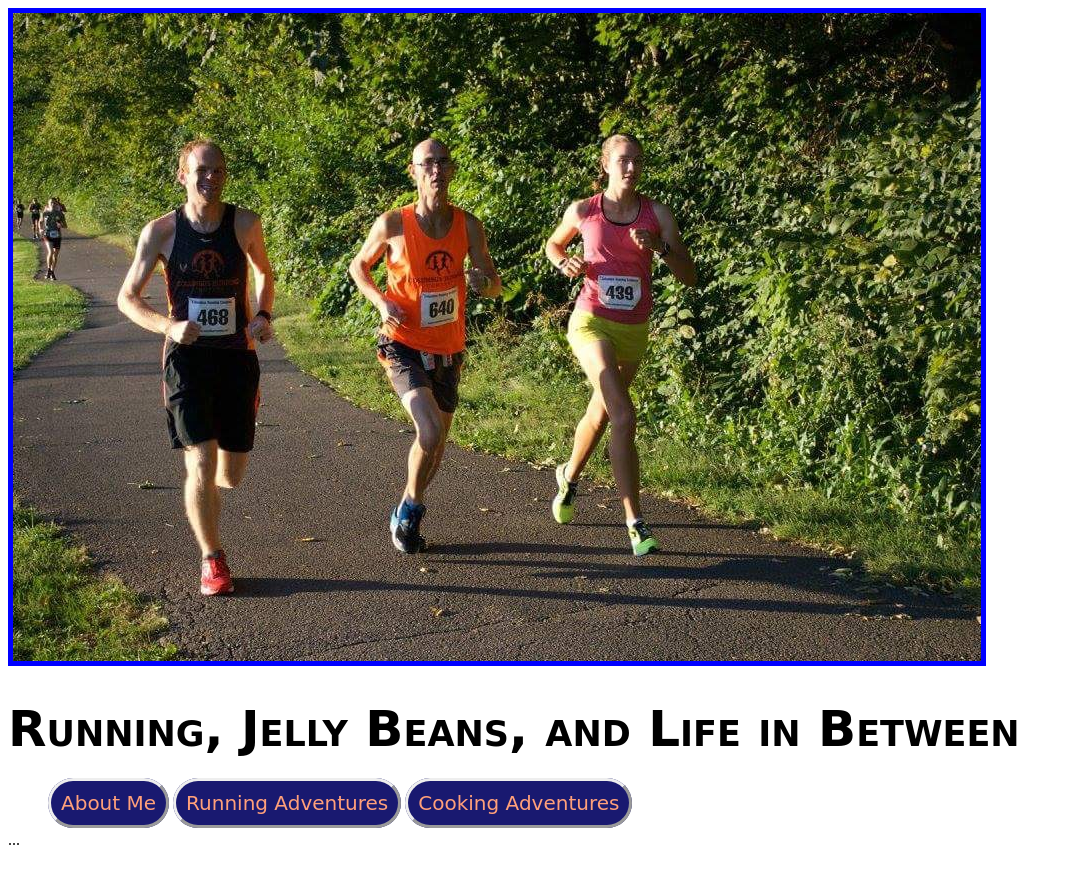
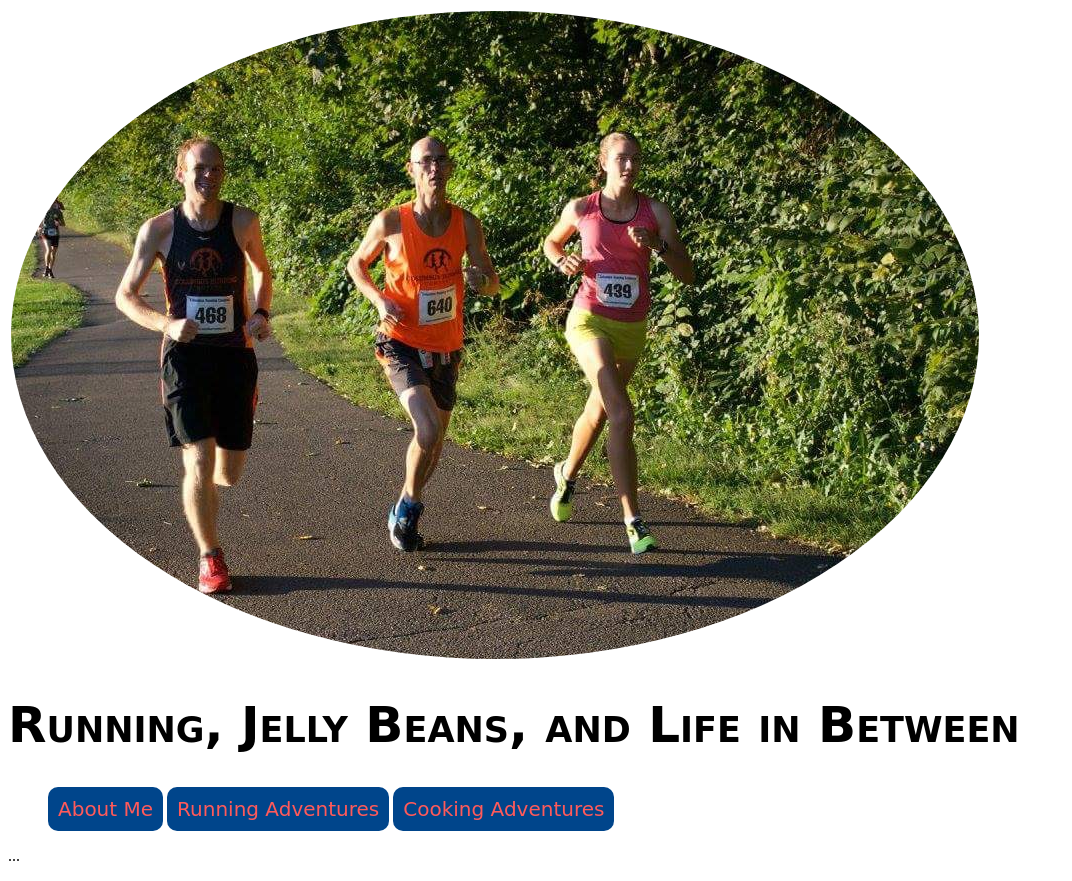
Before and after one commit to snow9880/Adventures-in-Running, a plain HTML site: page index.html in a window 1280 px wide. Shown: the whole page, without its empty margins (0-1072 px from the left). Drawn offline with Linux system fonts and the light colour scheme; a web font is replaced by a local one.

Commit message:
trying to separate the header buttons, struggling and have yet to find a solution

```diff
--- a/index.html
+++ b/index.html
@@ -12,9 +12,9 @@ rel="stylesheet">
   <h1 >Running, Jelly Beans, and Life in Between</h1>
 <div class="headerList">
   <ul>
-    <li class="headerButtons">About Me</li>
-    <li class="headerButtons">Running Adventures</li>
-    <li class="headerButtons">Cooking Adventures</li>
+    <li class="button 1">About Me</li>
+    <li class="button 2">Running Adventures</li>
+    <li class="button 3">Cooking Adventures</li>
   </ul>
 </div>
   <p>
--- a/styles/css/index.css
+++ b/styles/css/index.css
@@ -2,23 +2,34 @@
 
 }
 .picture {
-  border-color: blue;
-  border-width: thick;
+  border-color: #FFF;
+  border-radius:100%;
   border-style: solid;
+
 }
-.headerButtons{
-  color: LightSalmon;
-  background-color: MidnightBlue;
+.headerList{
+  width:100%;
+}
+.button{
+  color: #FF5A5A;
+  background-color: #00458B;
   list-style: none;
   font-size: 20px;
-  margin-top: 10px;
-  margin-bottom: 10px;
-  width:100px;
+  margin:auto;
+  width:auto;
   padding:10px;
-  border: outset;
-  border-radius: 50px;
+  border-radius: 10px;
   text-align:center;
   font-family: 'dekko', cursive, sans serif;
+}
+.button.1{
+
+}
+.button.2{
+
+}
+.button.3{
+
 }
 h1{
   font-family: 'dekko', cursive; sans-serif;
@@ -26,5 +37,6 @@ h1{
   font-variant-caps: small-caps;
 }
 li{
-  display:inline;
+  display:inline-block;
+  padding: span;
 }
```
